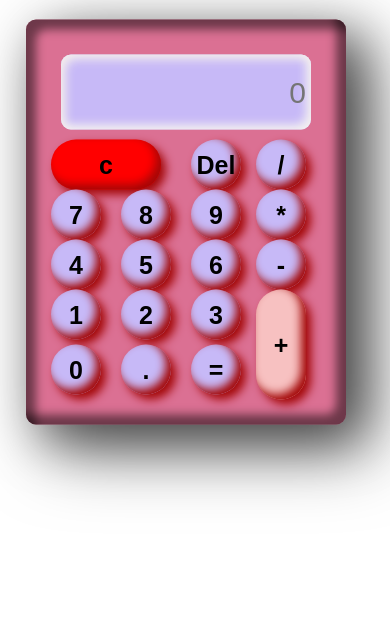
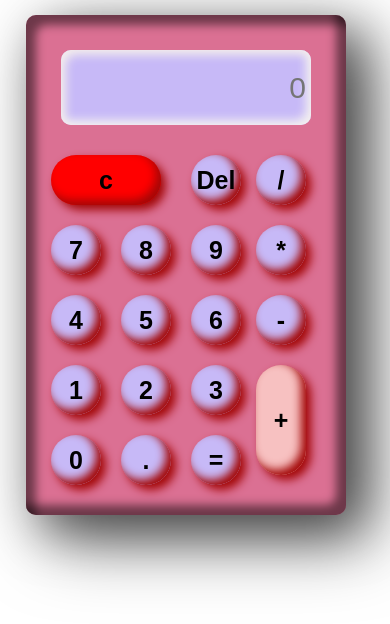
Before and after one commit to mdminarba/celcluter, a plain HTML site: page index.html in a window 390 px wide. Drawn offline with Linux system fonts and the light colour scheme.

Commit message:
size change

```diff
--- a/style.css
+++ b/style.css
@@ -75,9 +75,13 @@ background-color: rgb(247, 193, 193);
 
 @media screen and (max-width: 576px) {
     .celcluter{
-        top:222px;
+        top:265px;
         left: -134px;
+        height: 500px;
 
+    }
+    .all-btn button{
+        margin-top: 20px;
     }
 
 }
```
